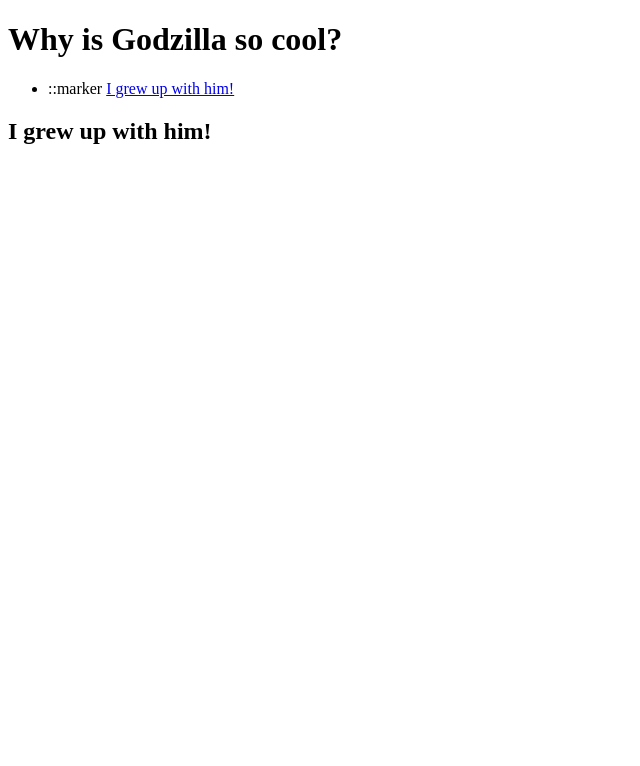
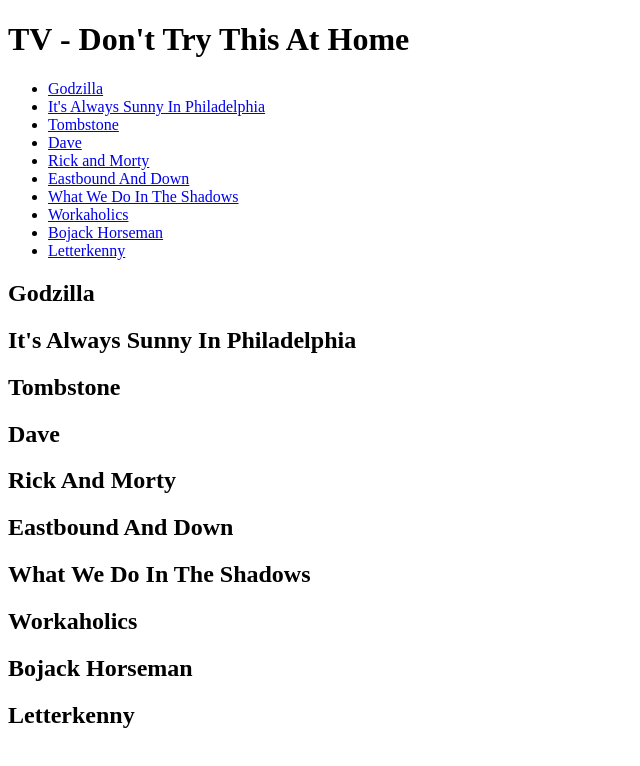
Before and after one commit to Lancastergraham/launchCode, a plain HTML site: page index.html in a window 1280 px wide. Shown: the whole page, without its empty margins (0-640 px from the left). Drawn offline with Linux system fonts and the light colour scheme.

Commit message:
Finished Nav Bar and hyperlinks

```diff
--- a/index.html
+++ b/index.html
@@ -2,31 +2,111 @@
 
 <html>
 	<head>
-		<title>Godzilla: King of the monsters</title>
+		<title>Television that shaped my life</title>
 	</head>
 
 	<body>
 		<header>
-		<h1>Why is Godzilla so cool?</h1>
+		<h1>TV - Don't Try This At Home</h1>
 			<nav>
 				<ul>
 					<li>
-						::marker
-						<a href = "#Youngin">I grew up with him!</a>
+						<a href = "#godzilla">Godzilla</a>
 					</li>
-
+					<li>
+						<a href = "#sunny">It's Always Sunny In Philadelphia</a>
+					</li>
+					<li>
+						<a href = "#tombstone">Tombstone</a>
+					</li>
+					<li>
+						<a href = "#dave">Dave</a>
+					</li>
+					<li>
+						<a href = "#rickAndMort">Rick and Morty</a>
+					</li>
+					<li>
+						<a href = "#eastdown">Eastbound And Down</a>
+					</li>
+					<li>
+						<a href = "#shadows">What We Do In The Shadows</a>
+					</li>
+					<li>
+						<a href = "#workaholics">Workaholics</a>
+					</li>
+					<li>
+						<a href = "#bojack">Bojack Horseman</a>
+					</li>
+					<li>
+						<a href = "#letterkenny">Letterkenny</a>
+					</li>
 				</ul>
 			</nav>
 		</header>
 		<main>
 			<article>
 				<section>
-					<a name = "Youngin"></a>
-					<h2>I grew up with him!</h2>
+					<a name = "godzilla"></a>
+					<h2>Godzilla</h2>
 					<p>
 
 					</p>
 				</section>
+				<section>
+					<a name = "sunny"></a>
+					<h2>It's Always Sunny In Philadelphia</h2>
+					<p>
+					</p>
+				</section>
+				<section>
+					<a name - "tombstone"></a>
+					<h2>Tombstone</h2>
+					<p>
+					</p>
+				</section>
+				<section>
+					<a name - "dave"></a>
+					<h2>Dave</h2>
+					<p>
+					</p>
+				</section>
+				<section>
+					<a name - "rickAndMort"></a>
+					<h2>Rick And Morty</h2>
+					<p>
+					</p>
+				</section>
+				<section>
+					<a name - "eastdown"></a>
+					<h2>Eastbound And Down</h2>
+					<p>
+					</p>
+				</section>
+				<section>
+					<a name - "shadows"></a>
+					<h2>What We Do In The Shadows</h2>
+					<p>
+					</p>
+				</section>
+				<section>
+					<a name - "workaholics"></a>
+					<h2>Workaholics</h2>
+					<p>
+					</p>
+				</section>
+				<section>
+					<a name - "bojack"></a>
+					<h2>Bojack Horseman</h2>
+					<p>
+					</p>
+				</section>
+				<section>
+					<a name - "letterkenny"></a>
+					<h2>Letterkenny</h2>
+					<p>
+					</p>
+				</section>
+
 			</article>
 		</main>
 	</body>
```
